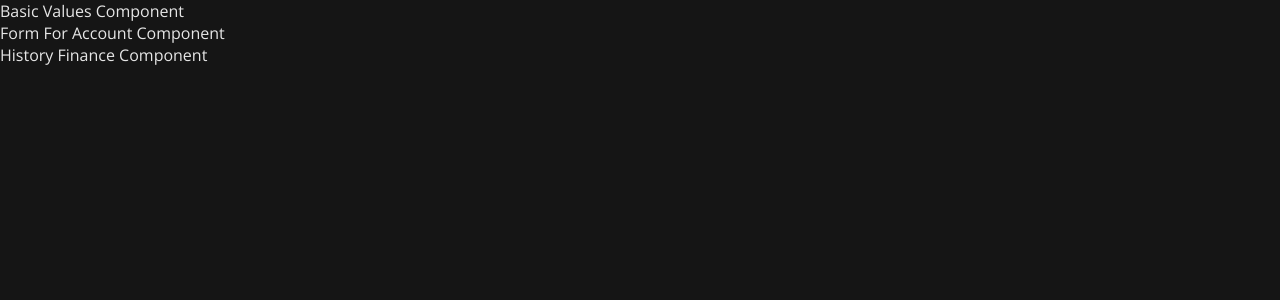
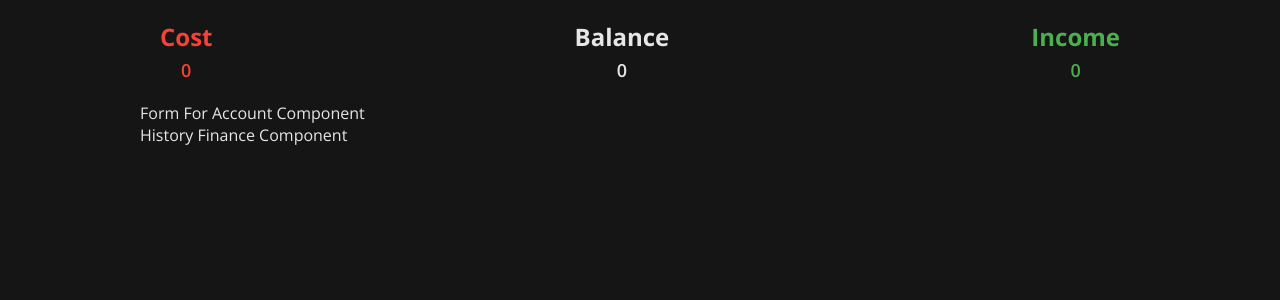
Before and after one commit to ai-n01se/Finance-Tracker-v2, a React (Vite) app: page / in a window 1280 px wide. Shown: the top 300 px of the page. Built offline with nearby package versions, Linux system fonts and the light colour scheme.

Commit message:
feat: implement BasicValues component with styling

```diff
--- a/src/components/BasicValues/BasicValues.tsx
+++ b/src/components/BasicValues/BasicValues.tsx
@@ -1,3 +1,20 @@
+import './BasicValuesStyle.css';
+
 export default function BasicValues() {
-  return <div>Basic Values Component</div>;
+  return (
+    <section className='basic-values'>
+      <div className='cost'>
+        <h2>Cost</h2>
+        <p>0</p>
+      </div>
+      <div className='balance'>
+        <h2>Balance</h2>
+        <p>0</p>
+      </div>
+      <div className='income'>
+        <h2>Income</h2>
+        <p>0</p>
+      </div>
+    </section>
+  );
 }
--- /dev/null
+++ b/src/components/BasicValues/BasicValuesStyle.css
@@ -0,0 +1,23 @@
+.basic-values {
+  display: flex;
+  justify-content: space-between;
+  align-items: center;
+  padding: 20px;
+}
+
+.basic-values div {
+  text-align: center;
+}
+
+.basic-values p {
+  font-size: 18px;
+  font-weight: 600;
+  margin-top: 5px;
+}
+
+.basic-values .income {
+  color: #4caf50;
+}
+.basic-values .cost {
+  color: #f44336;
+}
--- a/src/index.css
+++ b/src/index.css
@@ -8,6 +8,9 @@
 body {
   background-color: #151515;
   color: #e6e6e6;
+  height: 100vh;
+  max-width: 1000px;
+  margin: 0 auto;
 }
 a {
   color: inherit;
```
